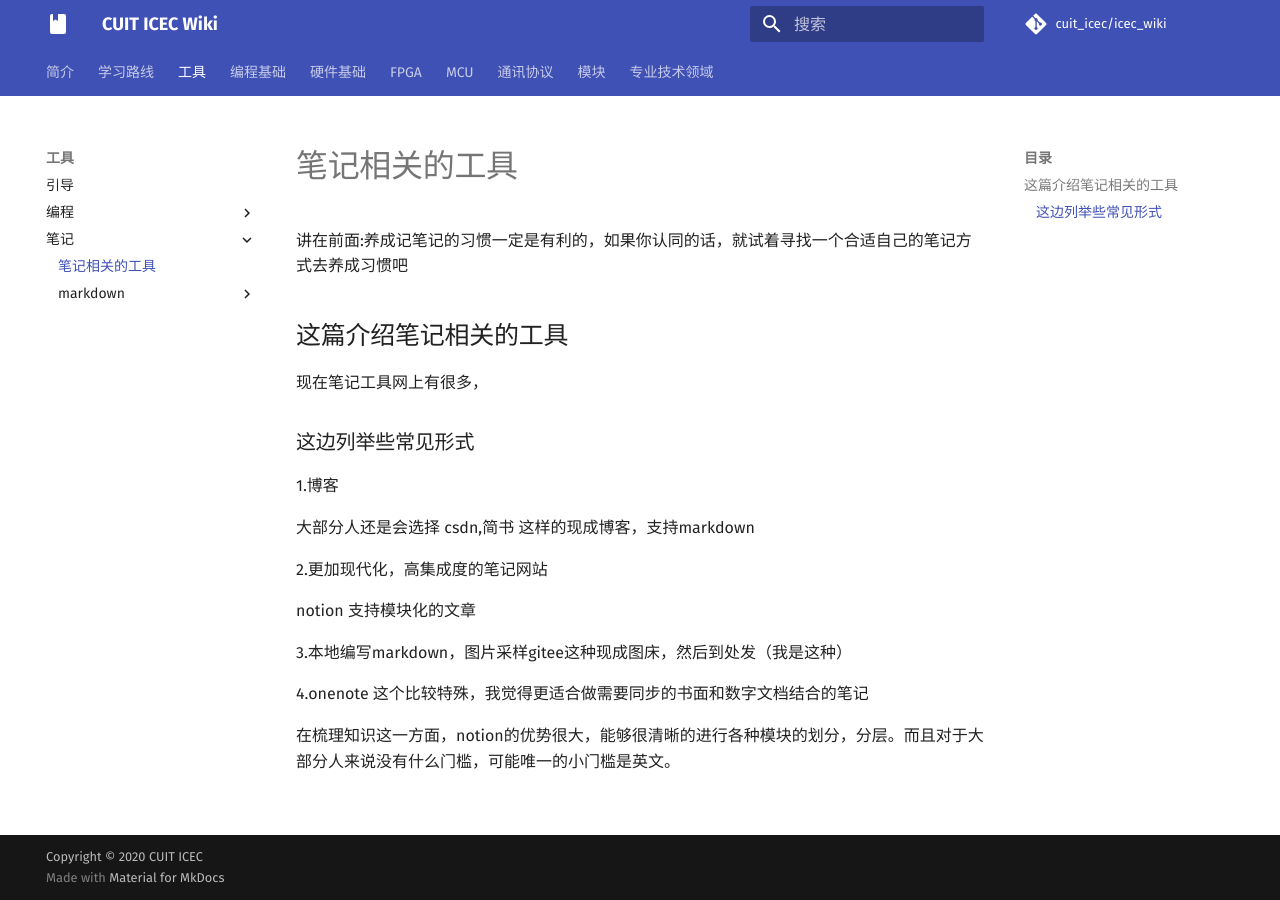
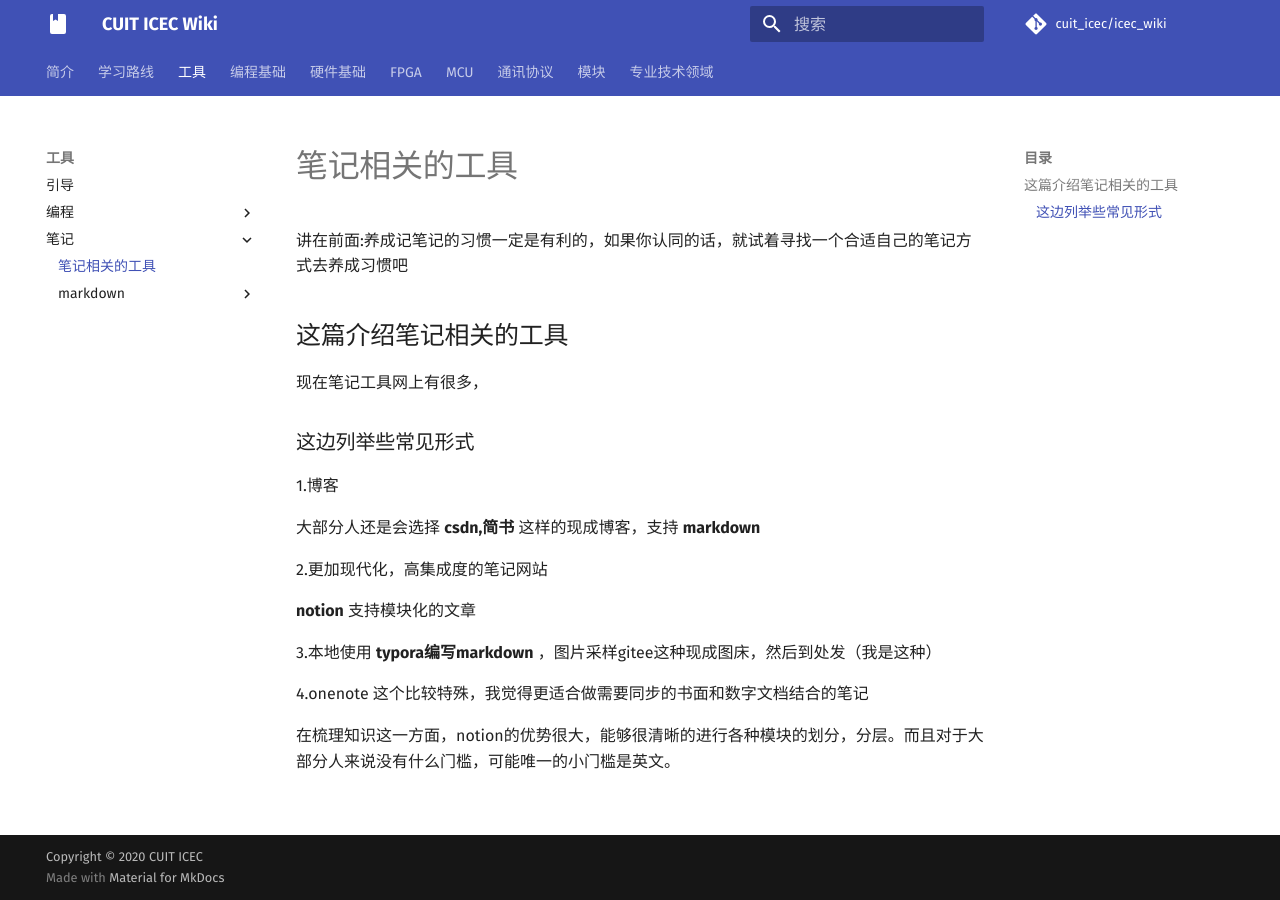
Before and after one commit to cuit-icec/cuit-icec.github.io, an MkDocs documentation site: the page built from docs/tool/note/intro.md, in a window 1280 px wide. Built offline with MkDocs 1.6.1 and Material for MkDocs 9.7.7, drawn with Linux system fonts in a browser that asks for light colours; nearby versions of some CDN libraries.

Commit message:
update docs/tool/note/intro.md.

```diff
--- a/docs/tool/note/intro.md
+++ b/docs/tool/note/intro.md
@@ -8,13 +8,13 @@
 
 1.博客
 
-大部分人还是会选择 csdn,简书 这样的现成博客，支持markdown
+大部分人还是会选择  **csdn,简书**  这样的现成博客，支持 **markdown**
 
 2.更加现代化，高集成度的笔记网站
 
-notion   支持模块化的文章
+ **notion**    支持模块化的文章
 
-3.本地编写markdown，图片采样gitee这种现成图床，然后到处发（我是这种）
+3.本地使用 **typora编写markdown** ，图片采样gitee这种现成图床，然后到处发（我是这种）
 
 4.onenote  这个比较特殊，我觉得更适合做需要同步的书面和数字文档结合的笔记
 
```
